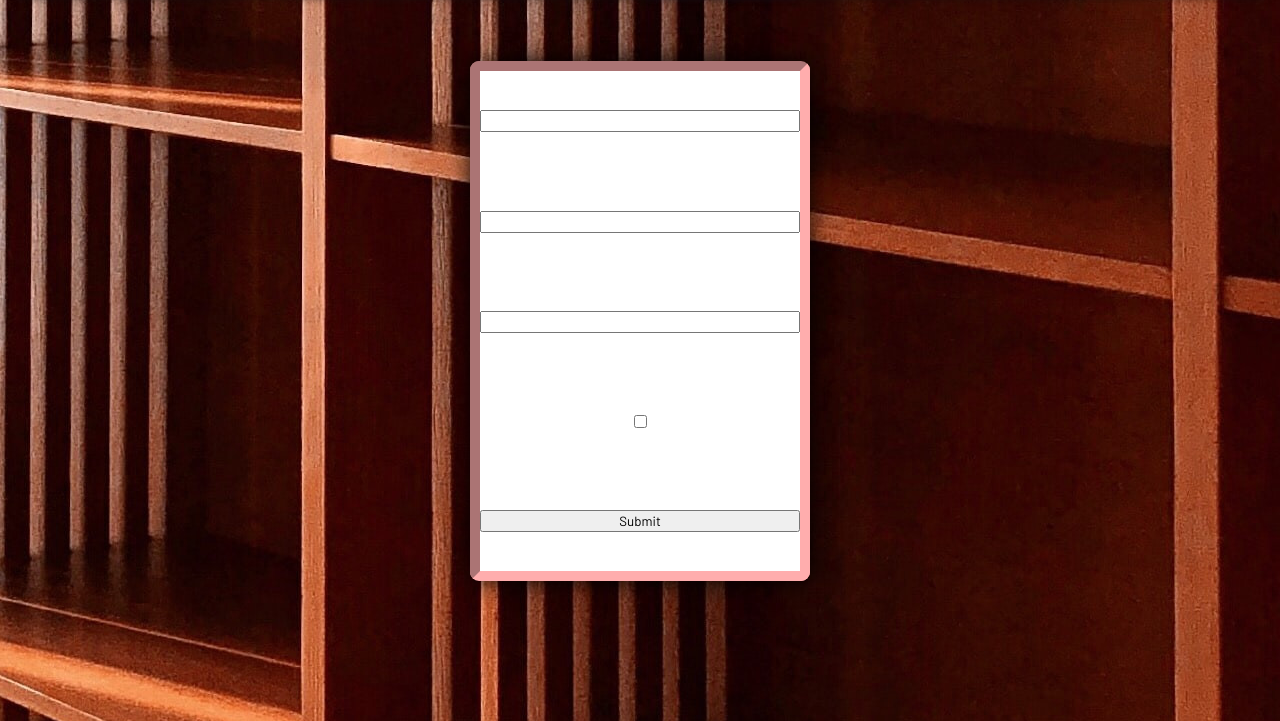
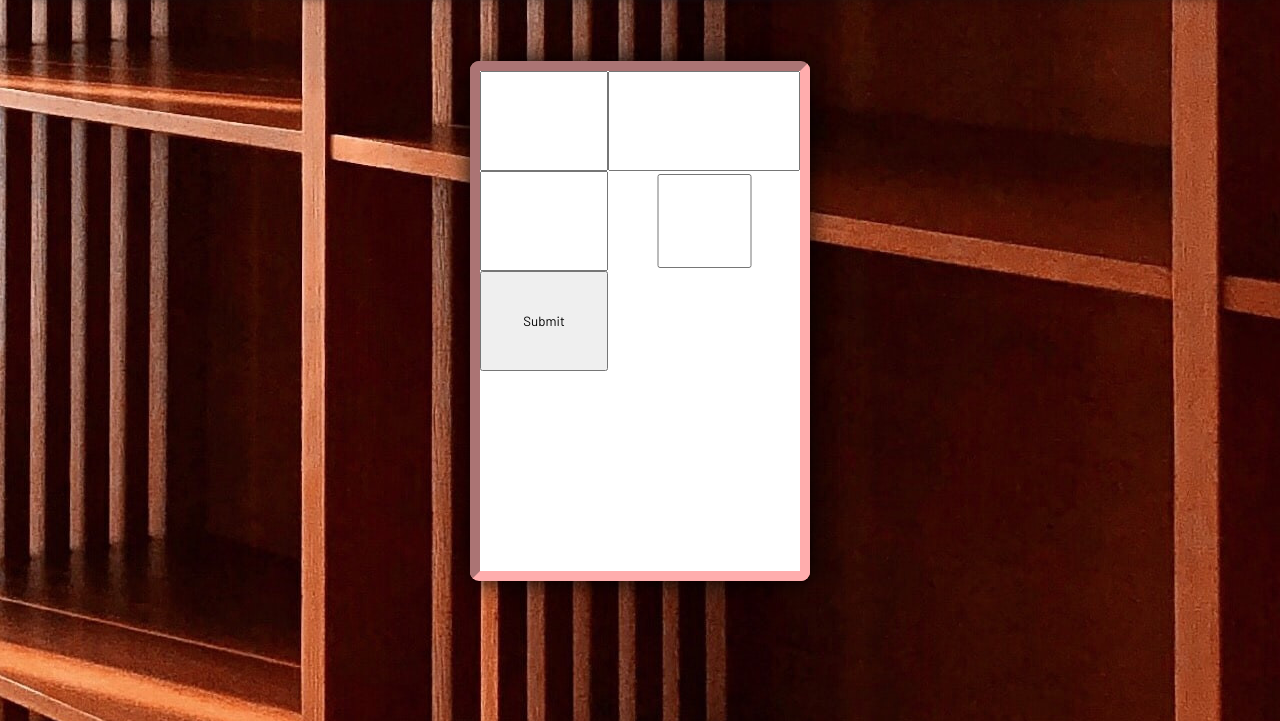
Before and after one commit to hebiscus/library, a plain HTML site: page index.html in a window 1280 px wide. Both pictures are taken after a click on the button "Add a book!". Shown: the part 79-800 px from the top of the page. Drawn offline with Linux system fonts and the light colour scheme.

Commit message:
fixed indexes

```diff
--- a/script.js
+++ b/script.js
@@ -3,6 +3,8 @@ const addBook = document.querySelector(".add-button");
 
 addBook.addEventListener("click", function () {
     addBook.disabled = true;
+    let bookshelfdiv = document.querySelector(".bookshelf");
+    bookshelfdiv.style.zIndex = "1";
 
     const addform = document.querySelector(".add-form");
     const addformdiv = document.createElement("div");
@@ -32,6 +34,7 @@ addBook.addEventListener("click", function () {
 
     submitinput.addEventListener("click", function () {
         addBook.disabled = false;
+        bookshelfdiv.style.zIndex = "2";
 
         if (authorinput.value == "" || titleinput.value == "" || pagesinput.value == "") {
             return;
--- a/style.css
+++ b/style.css
@@ -91,7 +91,7 @@ body {
 
 .add-form {
   grid-area: 1;
-  z-index: 2;
+  z-index: 1;
   grid-column: 1;
   grid-row: 1;
 }
@@ -107,15 +107,22 @@ body {
   grid-template-columns: 1fr 1fr 1fr 1fr 1fr;
   grid-template-rows: 1fr 1fr;
   grid-gap: 1.5rem;
-  z-index: 2;
+  z-index: 0;
   padding: 3%;
 }
 
 .bookitem {
+  display: flex;
+  flex-direction: column;
   background-color: #fff;
   border: 10px inset #A4A4A4;
   border-radius: 9px;
   box-shadow: 0px 0px 20px 0px rgba(0, 0, 0, 1);
+}
+
+.deletebutton {
+  width: 30px;
+  height: 50px;
 }
 
 .formdiv {
@@ -136,7 +143,7 @@ body {
 .formdiv > form {
   height: 100%;
   width: 100%;
-  display: flex;
-  flex-direction: column;
-  justify-content: space-around;
+  display: grid;
+  grid-template-columns: 40% 60%;
+  grid-template-rows: 1fr 1fr 1fr 1fr 1fr;
 }
```
